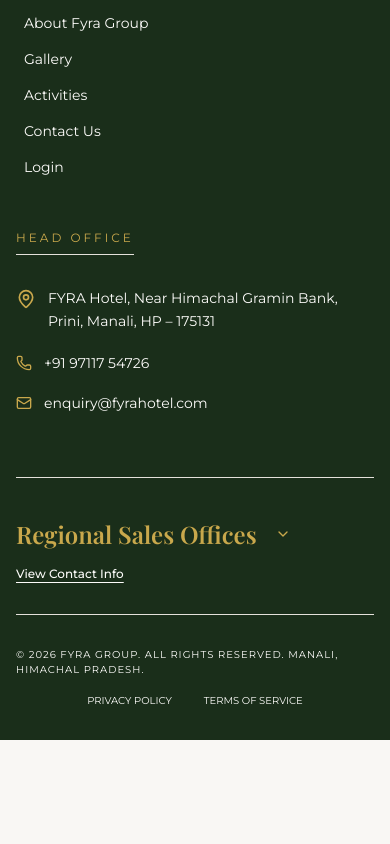
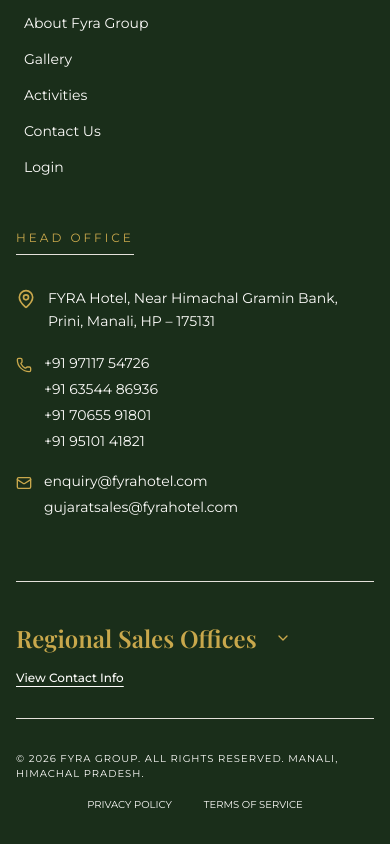
Before and after one commit to xanemedia-art/fyra-group, a React (Vite) app: page / in a window 390 px wide. Shown: the part 5172-6016 px from the top of the page. Before the commit the page ends 5912 px from the top, so only its background shows below. Built offline with nearby package versions, Linux system fonts and the light colour scheme; a web font is replaced by a local one.

Commit message:
Update Head Office contact phone numbers and email addresses in footer

```diff
--- a/src/components/Layout.tsx
+++ b/src/components/Layout.tsx
@@ -178,23 +178,51 @@
                     Prini, Manali, HP – 175131
                   </p>
                 </div>
-                <div className="flex gap-3 items-center">
-                  <Phone className="w-4 h-4 text-gold flex-shrink-0" />
+                <div className="flex gap-3">
+                  <Phone className="w-4 h-4 text-gold flex-shrink-0 mt-1" />
+                  <div className="flex flex-col gap-1.5 font-body text-sm text-card/60">
                     <a
                       href="tel:+919711754726"
-                    className="font-body text-sm text-card/60 hover:text-gold transition-smooth"
+                      className="hover:text-gold transition-smooth"
                     >
                       +91 97117 54726
                     </a>
+                    <a
+                      href="tel:+916354486936"
+                      className="hover:text-gold transition-smooth"
+                    >
+                      +91 63544 86936
+                    </a>
+                    <a
+                      href="tel:+917065591801"
+                      className="hover:text-gold transition-smooth"
+                    >
+                      +91 70655 91801
+                    </a>
+                    <a
+                      href="tel:+919510141821"
+                      className="hover:text-gold transition-smooth"
+                    >
+                      +91 95101 41821
+                    </a>
                   </div>
-                <div className="flex gap-3 items-center">
-                  <Mail className="w-4 h-4 text-gold flex-shrink-0" />
+                </div>
+                <div className="flex gap-3">
+                  <Mail className="w-4 h-4 text-gold flex-shrink-0 mt-1" />
+                  <div className="flex flex-col gap-1.5 font-body text-sm text-card/60 break-all">
                     <a
                       href="mailto:enquiry@fyrahotel.com"
-                    className="font-body text-sm text-card/60 hover:text-gold transition-smooth break-words"
+                      className="hover:text-gold transition-smooth"
                     >
                       enquiry@fyrahotel.com
                     </a>
+                    <a
+                      href="mailto:gujaratsales@fyrahotel.com"
+                      className="hover:text-gold transition-smooth"
+                    >
+                      gujaratsales@fyrahotel.com
+                    </a>
+                  </div>
                 </div>
               </div>
             </div>
```
Lines whose indentation alone changed are shown as unchanged.
